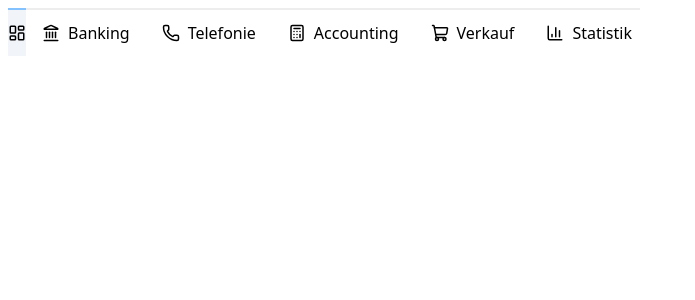
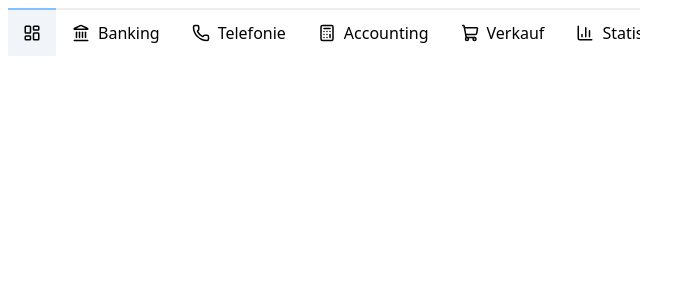
Before and after one commit to Qunitee/test-day-1, a Next.js app: page / in a window 1280 px wide. Shown: the top 300 px of the page, without its empty margins (0-695 px from the left). Built offline with nearby package versions, Linux system fonts and the light colour scheme.

Commit message:
scroll and tab-item ui enhancement

```diff
--- /dev/null
+++ b/src/constants/scroll-speed-coeff.ts
@@ -0,0 +1 @@
+export const ScrollSpeedCoeff = 0.7;
--- /dev/null
+++ b/src/ui/ui-tab/ui-tab-bar/tab-bar.css
@@ -0,0 +1,21 @@
+.tab-bar {
+    scrollbar-width: thin;
+    scrollbar-color: #cbd5e1 transparent;
+}
+
+.tab-bar::-webkit-scrollbar {
+    height: 6px;
+}
+
+.tab-bar::-webkit-scrollbar-track {
+    background: transparent;
+}
+
+.tab-bar::-webkit-scrollbar-thumb {
+    background-color: #cbd5e1;
+    border-radius: 999px;
+}
+
+.tab-bar::-webkit-scrollbar-thumb:hover {
+    background-color: #94a3b8;
+}
--- a/src/ui/ui-tab/ui-tab-bar/ui-tab-bar.tsx
+++ b/src/ui/ui-tab/ui-tab-bar/ui-tab-bar.tsx
@@ -1,10 +1,26 @@
 import clsx from 'clsx';
 import { UiTabBarProps } from '@/src/ui/ui-tab/ui-tab-bar/ui-tab-bar-props';
+import './tab-bar.css';
+import { useRef } from 'react';
+import { ScrollSpeedCoeff } from '@/src/constants/scroll-speed-coeff';
 
 export function UiTabBar({ children, className }: UiTabBarProps) {
+  const ref = useRef<HTMLDivElement>(null);
+
+  const handleWheel = (e: React.WheelEvent) => {
+    if (e.deltaY === 0) return;
+    e.preventDefault();
+    ref.current?.scrollBy({ left: e.deltaY * ScrollSpeedCoeff });
+  };
+
   const classes = clsx(
-    'w-full flex flex-row overflow-auto flex-nowrap px-2',
+    'w-full flex flex-row overflow-auto flex-nowrap px-2 tab-bar',
     className
   );
-  return <div className={classes}>{children}</div>;
+
+  return (
+    <div ref={ref} className={classes} onWheel={handleWheel}>
+      {children}
+    </div>
+  );
 }
--- a/src/ui/ui-tab/ui-tab-item/ui-tab-item.css
+++ b/src/ui/ui-tab/ui-tab-item/ui-tab-item.css
@@ -28,7 +28,7 @@
 }
 
 .tab-pinned {
-    max-width: 3rem;
+    width: 3rem;
     padding-left: 0;
     padding-right: 0;
 }
```
